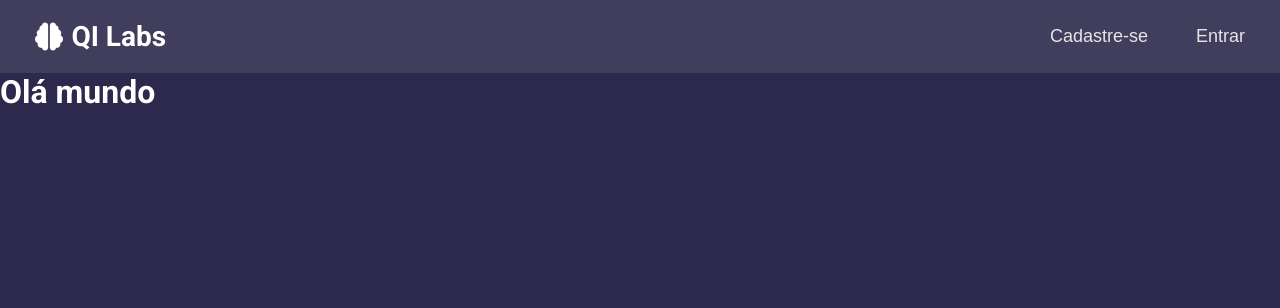
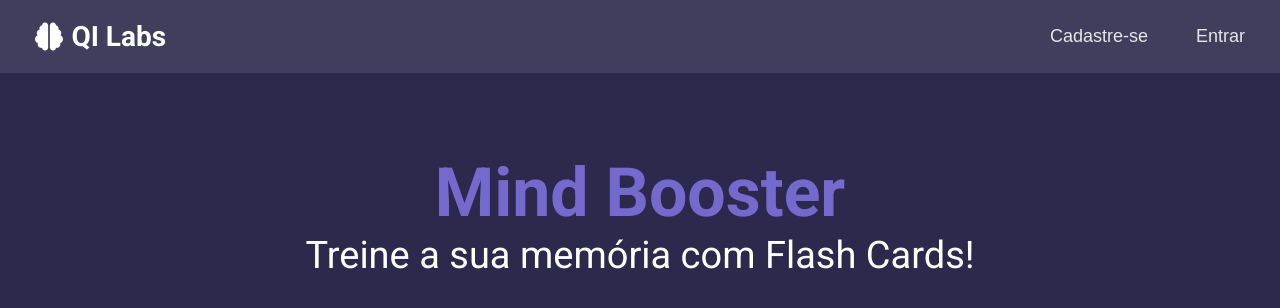
Before and after one commit to matheushenriqueferreira/flashcards, a React (Vite) app: page / in a window 1280 px wide. Shown: the top 308 px of the page. Built offline with nearby package versions, Linux system fonts and the light colour scheme.

Commit message:
Criado título e subtítulo

```diff
--- a/src/pages/Home/index.jsx
+++ b/src/pages/Home/index.jsx
@@ -1,14 +1,16 @@
 import React from "react";
 import './styles.css'
 import { Navbar } from "../../components/Navbar";
-
 
 export const Home = () => {
   return(
     <>
       <Navbar/>
-      <main>
-        <h1>Olá mundo</h1>
+      <main className="homeMain">
+        <div>
+          <h1>Mind Booster</h1>
+          <span>Treine a sua memória com Flash Cards!</span>
+        </div>
       </main>
     </>
   );
--- a/src/pages/Home/styles.css
+++ b/src/pages/Home/styles.css
@@ -0,0 +1,17 @@
+.homeMain {
+  padding: 80px;
+}
+
+.homeMain div:nth-child(1) {
+  display: flex;
+  flex-direction: column;
+  align-items: center;
+}
+
+.homeMain div:nth-child(1) h1 {
+  color: #746ACE;
+  font-size: 68px;
+}
+.homeMain div:nth-child(1) span {
+  font-size: 38px;
+}
```
